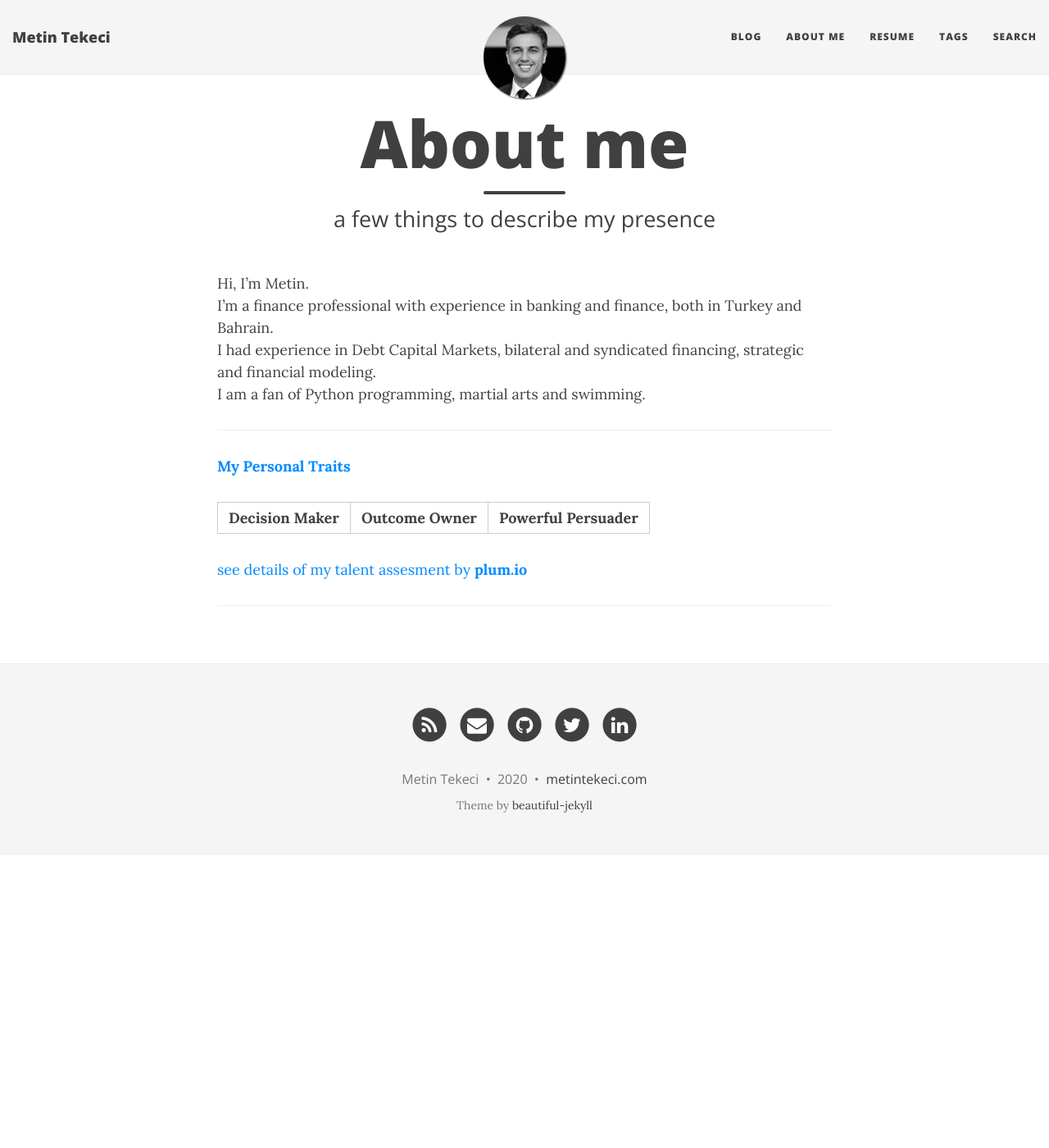
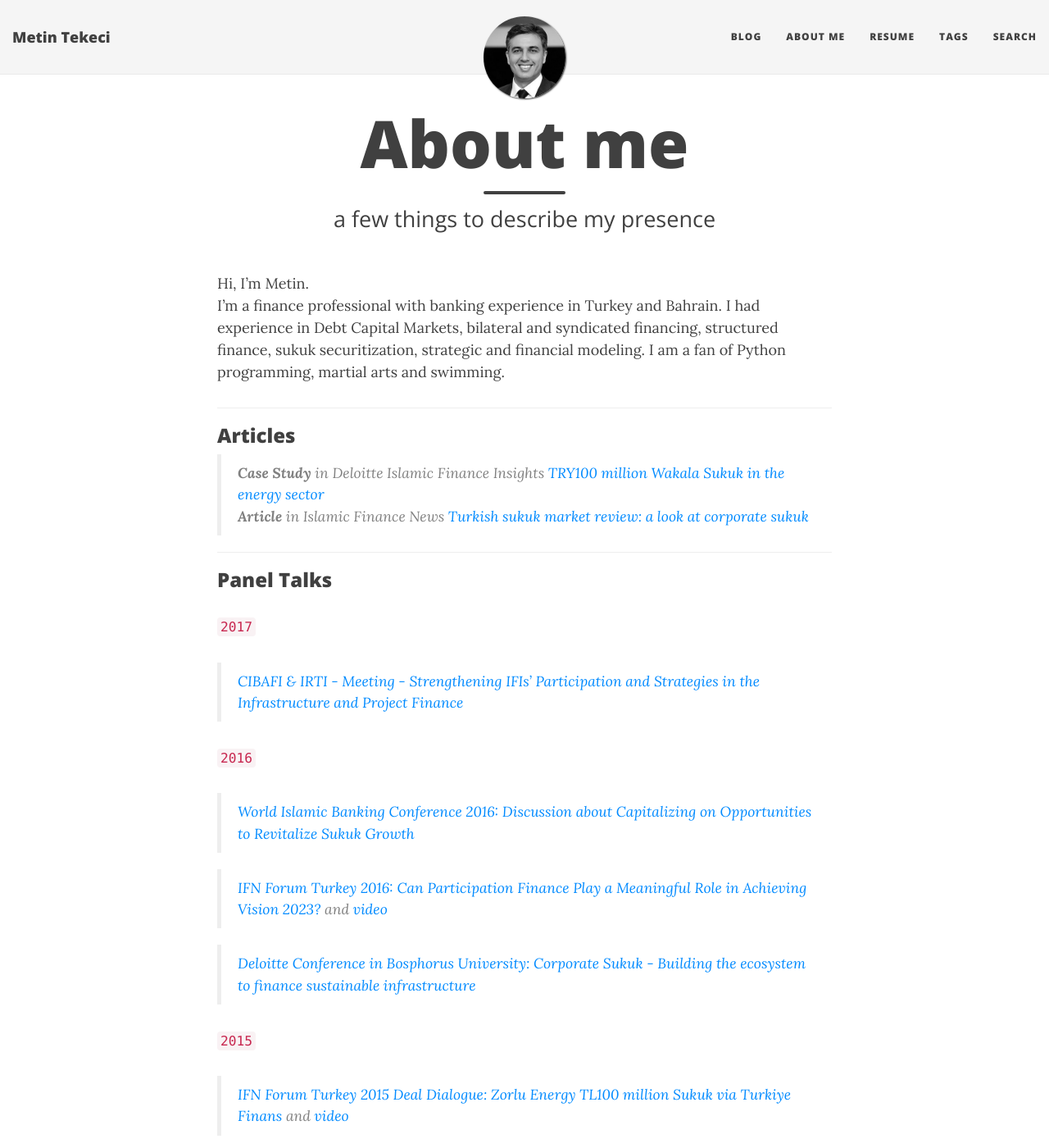
Before and after one commit to metintekeci/metintekeci.github.io, a Jekyll site: the page built from aboutme.md, in a window 1280 px wide and 1400 px high. Shown: the whole window at 82% size. Built offline with Jekyll 4.4.1, drawn with Linux system fonts in a browser that asks for light colours; nearby versions of some CDN libraries.

Commit message:
edit aboutme.md - added Talks

```diff
--- a/aboutme.md
+++ b/aboutme.md
@@ -5,14 +5,40 @@ subtitle: a few things to describe my presence
 ---
 
 Hi, I’m Metin.
-I’m a finance professional with experience in banking and finance, both in Turkey and Bahrain.
-I had experience in Debt Capital Markets, bilateral and syndicated financing, strategic and financial modeling.
-I am a fan of Python programming, martial arts and swimming.
+I’m a finance professional with banking experience in Turkey and Bahrain. I had experience in Debt Capital Markets, bilateral and syndicated financing, structured finance, sukuk securitization,  strategic and financial modeling. I am a fan of Python programming, martial arts and swimming.
 
 ---
-**[My Personal Traits](https://secure.plum.io/en/p/PgqCnT4yKwiat0x25Xzevw "click to see my talent assesment result by plum.io")**
 
-| **Decision Maker** | **Outcome Owner** | **Powerful Persuader** |
+### Articles
+
+>***Case Study*** in _Deloitte Islamic Finance Insights_ [TRY100 million Wakala Sukuk in the energy sector](https://www2.deloitte.com/content/dam/Deloitte/xe/Documents/financial-services/me_if_Islamic-finance-corporate-sukuk-2016.pdf)
+***Article*** in _Islamic Finance News_ [Turkish sukuk market review: a look at corporate sukuk](http://islamicfinancenews.com/sites/default/files/supplements/IFN%20Turkey%20Report%202016.pdf)
+
+---
+
+### Panel Talks
+
+`2017`
+
+>[CIBAFI & IRTI - Meeting - Strengthening IFIs’ Participation and Strategies in the Infrastructure and Project Finance](
+https://cibafi.org/Files/L1/Content/CI1755-CIBAFI-IRTISpeakersGuide19.3.17.pdf)
+
+
+`2016`
+
+>[World Islamic Banking Conference 2016: Discussion about Capitalizing on Opportunities to Revitalize Sukuk Growth](https://twitter.com/jinanaltaitoon/status/806071815256834048?s=20)
+
+>[IFN Forum Turkey 2016: Can Participation Finance Play a Meaningful Role in Achieving Vision 2023? ](https://redmoneyevents.com/main/event.asp?IFN=Turkey2016)  and [video](https://www.facebook.com/turkiyefinans/videos/10153743254116436/)
+
+> [Deloitte Conference in Bosphorus University: Corporate Sukuk - Building the ecosystem to finance sustainable infrastructure](https://twitter.com/TurkiyeFinans/status/712232616540426240?s=20)
+
+`2015`
+>[IFN Forum Turkey 2015 Deal Dialogue: Zorlu Energy TL100 million Sukuk via Turkiye Finans](https://redmoneyevents.com/main/framework/assets/2015/conferenceguides/Turkey.pdf) and [video](https://vimeo.com/148875543)
+
+---
+###[My Personal Traits](https://secure.plum.io/en/p/PgqCnT4yKwiat0x25Xzevw "click to see my talent assesment result by plum.io")
+
+> | **Decision Maker** | **Outcome Owner** | **Powerful Persuader** |
 
 [see details of my talent assesment by **plum.io**](https://secure.plum.io/en/p/PgqCnT4yKwiat0x25Xzevw)
 
```
Also changed, not shown: resume.md (+2 -2 lines).
